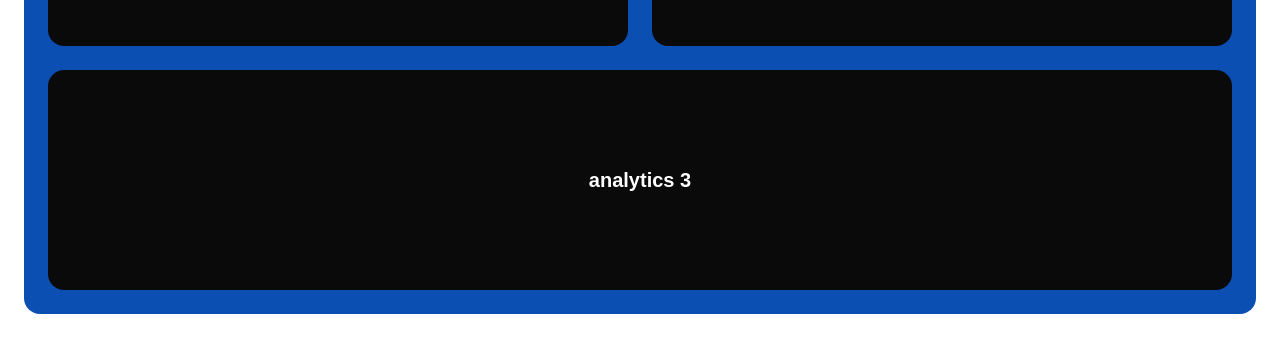
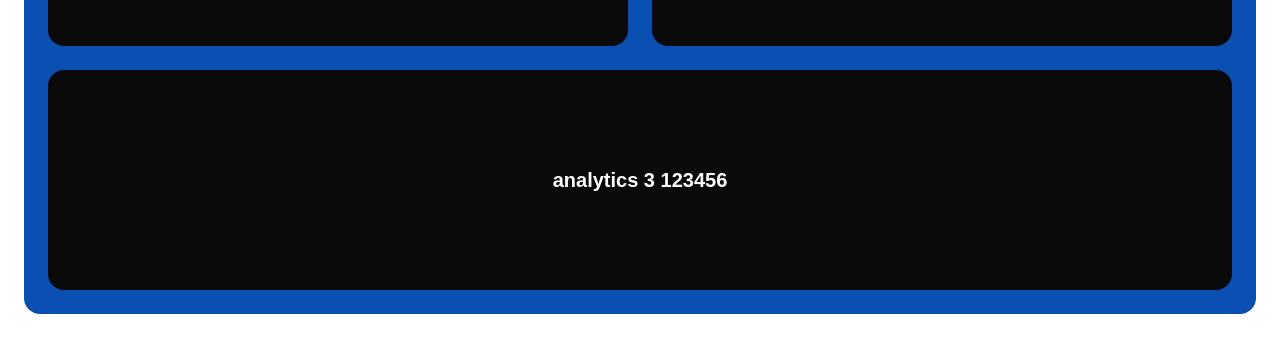
Before and after one commit to Evanwood5/greenwebsite, a Next.js app in the folder greensite/: page /dashboard in a window 1280 px wide. Shown: the part 373-713 px from the top of the page. Built offline with nearby package versions, Linux system fonts and the light colour scheme.

Commit message:
minor change

```diff
--- a/greensite/app/dashboard/page.tsx
+++ b/greensite/app/dashboard/page.tsx
@@ -84,7 +84,7 @@ export default function DashboardPage() {
               gridColumn: "span 2",
             }}
           >
-            analytics 3
+            analytics 3 123456
           </div>
         </div>
       </div>
```
